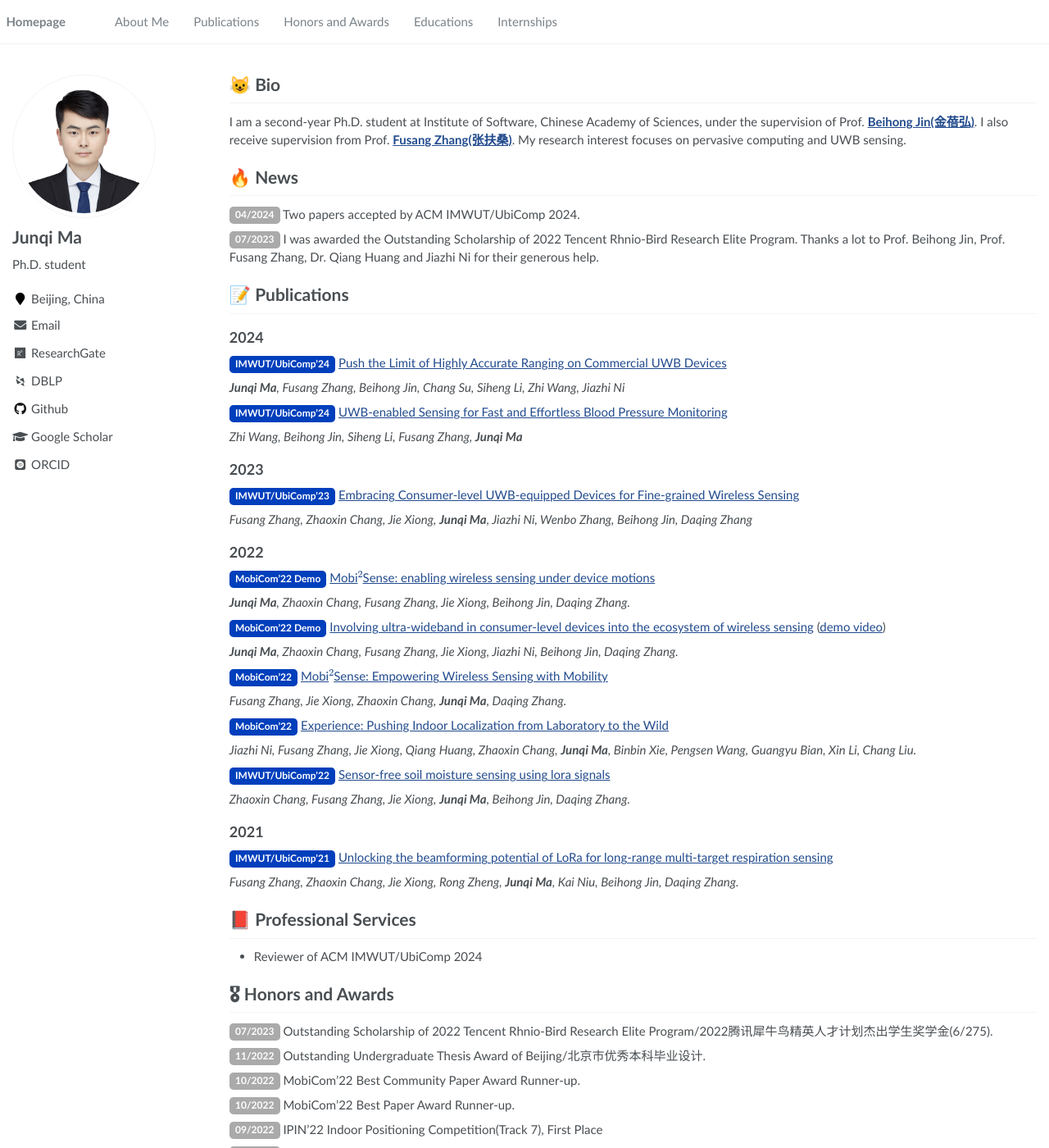
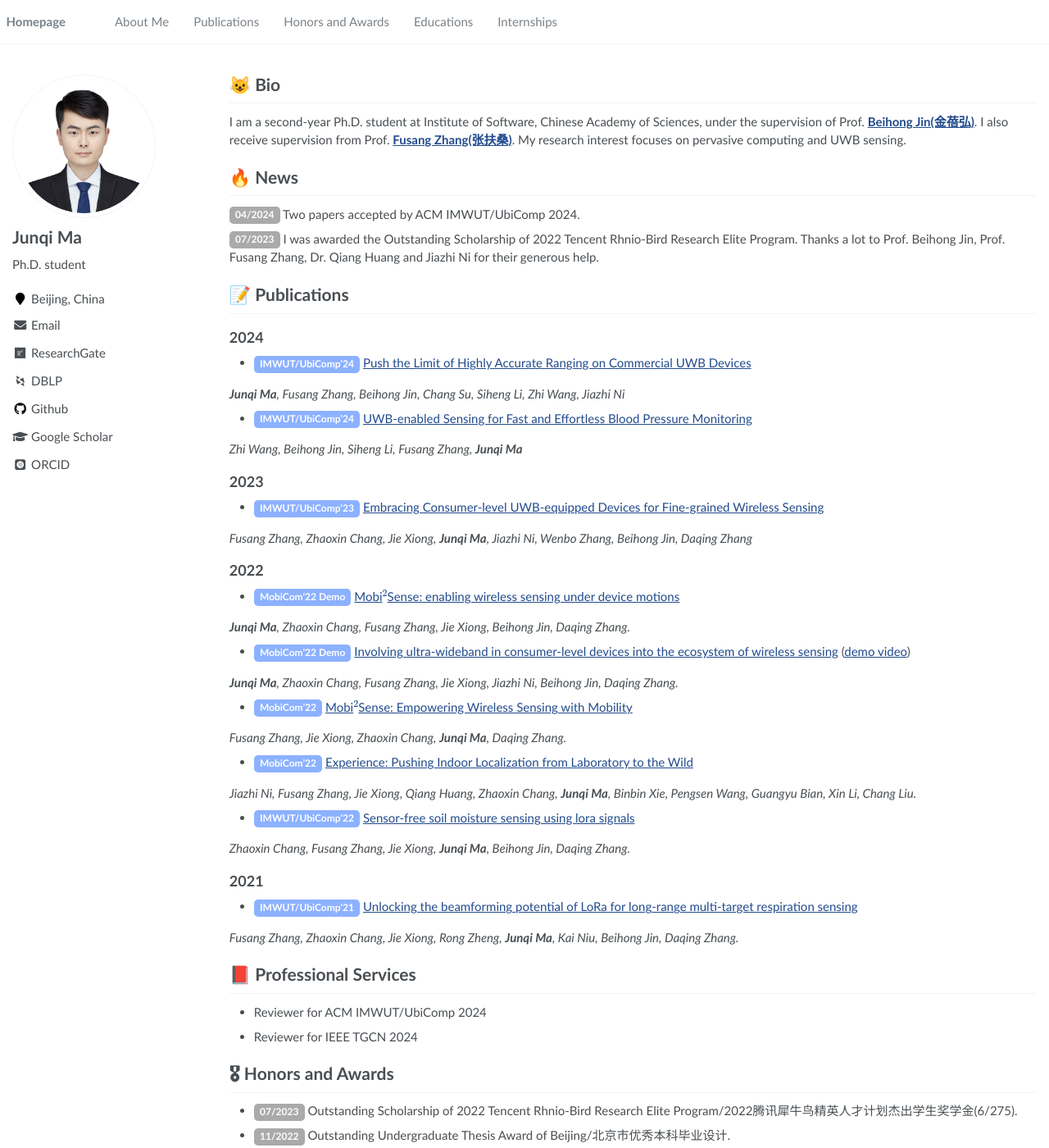
Before and after one commit to junqi-ma/junqi-ma.github.io, a Jekyll site: the page built from _pages/about.md, in a window 1280 px wide and 1400 px high. Shown: the whole window at 82% size. Built offline with Jekyll 4.4.1, drawn with Linux system fonts in a browser that asks for light colours; some web fonts are replaced; formulas are drawn with MathJax 3.

Commit message:
Update about.md

```diff
--- a/_pages/about.md
+++ b/_pages/about.md
@@ -21,7 +21,7 @@ redirect_from:
 }
 
 .label-conf {
-    background-color: #003fbc;
+    background-color: #8CB1FF;
 }
 
 .label-time {
@@ -59,74 +59,75 @@ I am a second-year Ph.D. student at Institute of Software, Chinese Academy of Sc
 
 # 📝 Publications
 ## 2024
-<span class = 'label label-conf'>IMWUT/UbiComp'24</span> [Push the Limit of Highly Accurate Ranging on Commercial UWB Devices](https://doi.org/10.1145/3659602)
+- <span class = 'label label-conf'>IMWUT/UbiComp'24</span> [Push the Limit of Highly Accurate Ranging on Commercial UWB Devices](https://doi.org/10.1145/3659602)
 
 ***Junqi Ma**, Fusang Zhang, Beihong Jin, Chang Su, Siheng Li, Zhi Wang, Jiazhi Ni*
 
-<span class = 'label label-conf'>IMWUT/UbiComp'24</span> [UWB-enabled Sensing for Fast and Effortless Blood Pressure Monitoring](https://doi.org/10.1145/3659617)
+- <span class = 'label label-conf'>IMWUT/UbiComp'24</span> [UWB-enabled Sensing for Fast and Effortless Blood Pressure Monitoring](https://doi.org/10.1145/3659617)
 
 *Zhi Wang, Beihong Jin, Siheng Li, Fusang Zhang, **Junqi Ma***
 
 ## 2023
 
-<span class = 'label label-conf'>IMWUT/UbiComp'23</span> [Embracing Consumer-level UWB-equipped Devices for Fine-grained Wireless Sensing](https://dl.acm.org/doi/abs/10.1145/3569487)
+- <span class = 'label label-conf'>IMWUT/UbiComp'23</span> [Embracing Consumer-level UWB-equipped Devices for Fine-grained Wireless Sensing](https://dl.acm.org/doi/abs/10.1145/3569487)
 
 *Fusang Zhang, Zhaoxin Chang, Jie Xiong, **Junqi Ma**, Jiazhi Ni, Wenbo Zhang, Beihong Jin, Daqing Zhang*
 
 ## 2022
 
-<span class = 'label label-conf'>MobiCom'22 Demo</span> [Mobi$^2$Sense: enabling wireless sensing under device motions](https://dl.acm.org/doi/abs/10.1145/3495243.3558748)
+- <span class = 'label label-conf'>MobiCom'22 Demo</span> [Mobi$^2$Sense: enabling wireless sensing under device motions](https://dl.acm.org/doi/abs/10.1145/3495243.3558748)
 
 ***Junqi Ma**, Zhaoxin Chang, Fusang Zhang, Jie Xiong, Beihong Jin, Daqing Zhang.*
 
-<span class = 'label label-conf'>MobiCom'22 Demo</span> [Involving ultra-wideband in consumer-level devices into the ecosystem of wireless sensing](https://dl.acm.org/doi/abs/10.1145/3495243.3558745) ([demo video](https://www.youtube.com/watch?v=DmmyH8VwpJU))
+- <span class = 'label label-conf'>MobiCom'22 Demo</span> [Involving ultra-wideband in consumer-level devices into the ecosystem of wireless sensing](https://dl.acm.org/doi/abs/10.1145/3495243.3558745) ([demo video](https://www.youtube.com/watch?v=DmmyH8VwpJU))
 
 ***Junqi Ma**, Zhaoxin Chang, Fusang Zhang, Jie Xiong, Jiazhi Ni, Beihong Jin, Daqing Zhang.*
 
-<span class = 'label label-conf'>MobiCom'22</span> [Mobi$^2$Sense: Empowering Wireless Sensing with Mobility](https://dl.acm.org/doi/10.1145/3495243.3560518)
+- <span class = 'label label-conf'>MobiCom'22</span> [Mobi$^2$Sense: Empowering Wireless Sensing with Mobility](https://dl.acm.org/doi/10.1145/3495243.3560518)
 
 *Fusang Zhang, Jie Xiong, Zhaoxin Chang, **Junqi Ma**, Daqing Zhang.*
 
-<span class = 'label label-conf'>MobiCom'22</span> [Experience: Pushing Indoor Localization from Laboratory to the Wild](https://dl.acm.org/doi/10.1145/3495243.3560546)
+- <span class = 'label label-conf'>MobiCom'22</span> [Experience: Pushing Indoor Localization from Laboratory to the Wild](https://dl.acm.org/doi/10.1145/3495243.3560546)
 
 *Jiazhi Ni, Fusang Zhang, Jie Xiong, Qiang Huang, Zhaoxin Chang, **Junqi Ma**, Binbin Xie, Pengsen Wang, Guangyu Bian, Xin Li, Chang Liu.*
 
-<span class = 'label label-conf'>IMWUT/UbiComp'22</span> [Sensor-free soil moisture sensing using lora signals](https://dl.acm.org/doi/abs/10.1145/3534608)
+- <span class = 'label label-conf'>IMWUT/UbiComp'22</span> [Sensor-free soil moisture sensing using lora signals](https://dl.acm.org/doi/abs/10.1145/3534608)
 
 *Zhaoxin Chang, Fusang Zhang, Jie Xiong, **Junqi Ma**, Beihong Jin, Daqing Zhang.*
 
 ## 2021
 
-<span class = 'label label-conf'>IMWUT/UbiComp'21</span> [Unlocking the beamforming potential of LoRa for long-range multi-target respiration sensing](https://dl.acm.org/doi/abs/10.1145/3463526)
+- <span class = 'label label-conf'>IMWUT/UbiComp'21</span> [Unlocking the beamforming potential of LoRa for long-range multi-target respiration sensing](https://dl.acm.org/doi/abs/10.1145/3463526)
 
 *Fusang Zhang, Zhaoxin Chang, Jie Xiong, Rong Zheng, **Junqi Ma**, Kai Niu, Beihong Jin, Daqing Zhang.*
 
 # 📕 Professional Services
 
-- Reviewer of ACM IMWUT/UbiComp 2024
+- Reviewer for ACM IMWUT/UbiComp 2024
+- Reviewer for IEEE TGCN 2024
 
 # 🎖 Honors and Awards
-<span class = 'label label-time'>07/2023</span> Outstanding Scholarship of 2022 Tencent Rhnio-Bird Research Elite Program/2022腾讯犀牛鸟精英人才计划杰出学生奖学金(6/275).
+- <span class = 'label label-time'>07/2023</span> Outstanding Scholarship of 2022 Tencent Rhnio-Bird Research Elite Program/2022腾讯犀牛鸟精英人才计划杰出学生奖学金(6/275).
 
-<span class = 'label label-time'>11/2022</span> Outstanding Undergraduate Thesis Award of Beijing/北京市优秀本科毕业设计.
+- <span class = 'label label-time'>11/2022</span> Outstanding Undergraduate Thesis Award of Beijing/北京市优秀本科毕业设计.
 
-<span class = 'label label-time'>10/2022</span> MobiCom'22 Best Community Paper Award Runner-up.
+- <span class = 'label label-time'>10/2022</span> MobiCom'22 Best Community Paper Award Runner-up.
 
-<span class = 'label label-time'>10/2022</span> MobiCom'22 Best Paper Award Runner-up.
+- <span class = 'label label-time'>10/2022</span> MobiCom'22 Best Paper Award Runner-up.
 
-<span class = 'label label-time'>09/2022</span> IPIN'22 Indoor Positioning Competition(Track 7), First Place
+- <span class = 'label label-time'>09/2022</span> IPIN'22 Indoor Positioning Competition(Track 7), First Place
 
-<span class = 'label label-time'>06/2022</span> Outstanding Graduate of BUPT/北京邮电大学优秀本科毕业生.
+- <span class = 'label label-time'>06/2022</span> Outstanding Graduate of BUPT/北京邮电大学优秀本科毕业生.
 
-<span class = 'label label-time'>11/2021</span> IPIN'21 Indoor Positioning Competition(Track 7), First Place
+- <span class = 'label label-time'>11/2021</span> IPIN'21 Indoor Positioning Competition(Track 7), First Place
 
 
 # 📖 Educations
-<span class = 'label label-time'>09/2018 - 6/2022</span>  B.E. in Information Engineering. Beijing University of Posts and Telecommunications(BUPT), Beijing, China.
+- <span class = 'label label-time'>09/2018 - 6/2022</span>  B.E. in Information Engineering. Beijing University of Posts and Telecommunications(BUPT), Beijing, China.
 
 # 💻 Internships
-<span class = 'label label-time'>06/2022 - 06/2023</span> Tencent Map, China. (Mentor: Dr. Qiang Huang, Jiazhi Ni)
+- <span class = 'label label-time'>06/2022 - 06/2023</span> Tencent Map, China. (Mentor: Dr. Qiang Huang, Jiazhi Ni)
 
-<span class = 'label label-time'>09/2020 - 05/2022</span> Institute of Software, Chinese Academy of Sciences, China.
+- <span class = 'label label-time'>09/2020 - 05/2022</span> Institute of Software, Chinese Academy of Sciences, China.
 
-<span class = 'label label-time'>11/2019 - 08/2020</span> Peking University, China.
+- <span class = 'label label-time'>11/2019 - 08/2020</span> Peking University, China.
```
